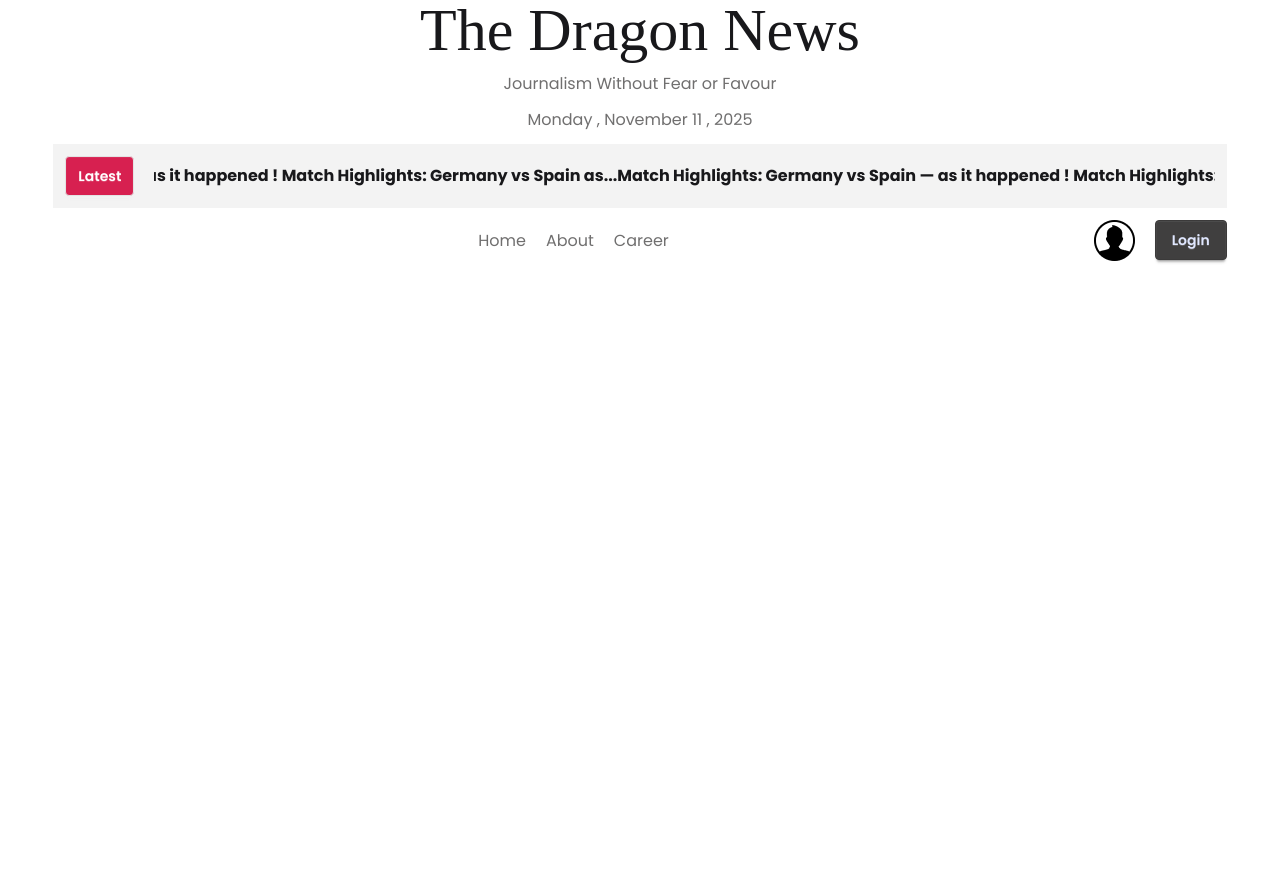
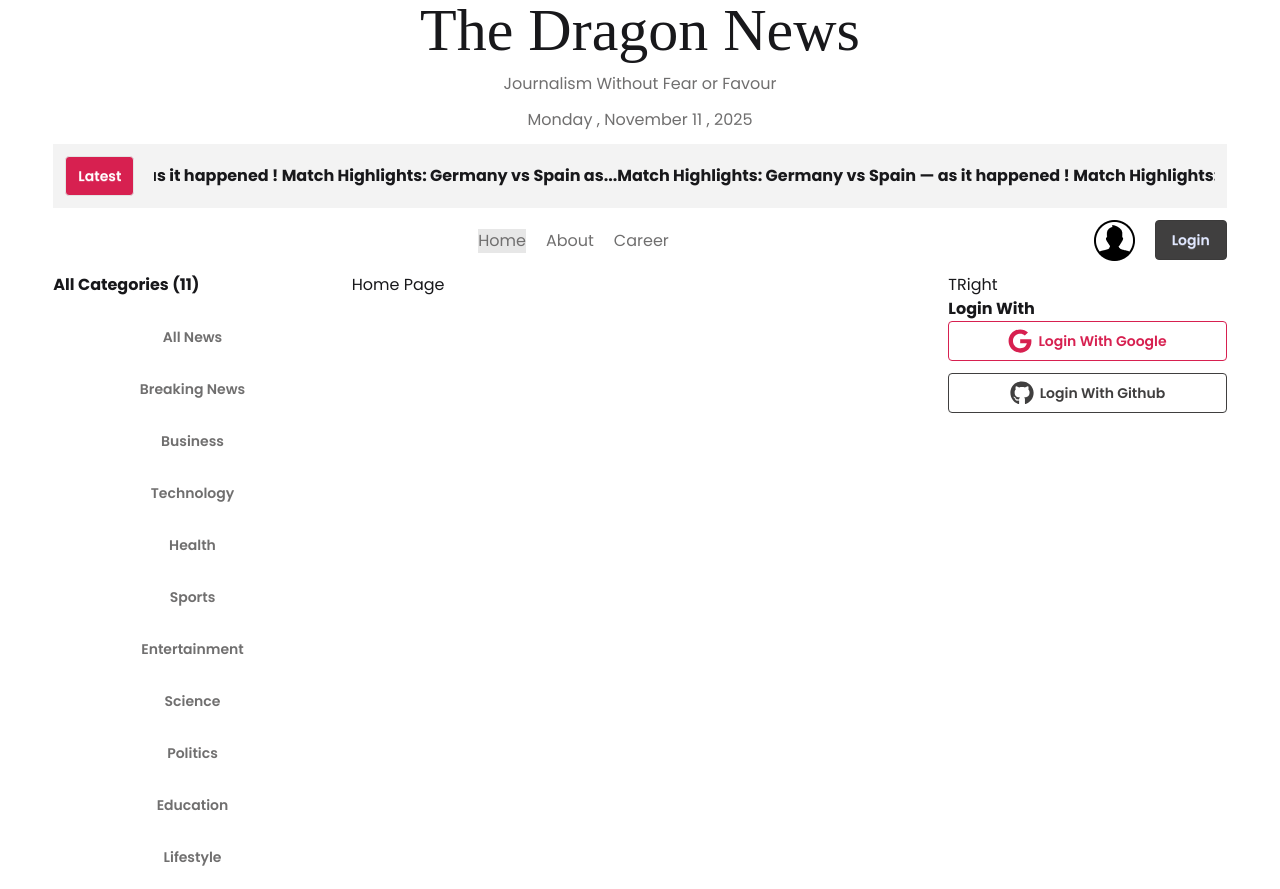
Before and after one commit to fardoush/dragon-news, a React (Vite) app: page / in a window 1280 px wide. Before the commit the page ends 800 px from the top, so only its background shows below. Built offline with nearby package versions, Linux system fonts and the light colour scheme; a web font is replaced by a local one.

Commit message:
add to show category data  list and design

```diff
--- a/package.json
+++ b/package.json
@@ -16,6 +16,7 @@
     "react": "^19.2.0",
     "react-dom": "^19.2.0",
     "react-fast-marquee": "^1.6.5",
+    "react-icons": "^5.5.0",
     "react-router": "^7.9.6",
     "tailwindcss": "^4.1.17"
   },
--- /dev/null
+++ b/src/components/Categories.jsx
@@ -0,0 +1,24 @@
+import React, { use } from 'react';
+import { NavLink } from 'react-router';
+
+const categoriesPromise = fetch("/public/demo-data/categories.json")
+.then((res) => res.json());
+const Categories = () => {
+    // categories data ak bar load hobe
+    // console.log(categoriesPromise);
+    const categories = use(categoriesPromise);
+
+    return (
+        <div>
+            <h2 className="font-bold">All Categories ({categories.length})</h2>
+
+            <div className="grid grid-cols-1 mt-5 gap-3">
+                {
+                    categories.map((category) => (<NavLink key={category.id} className={'btn bg-base-100 border-0 hover:bg-base-200 font-semibold text-accent'} to ={`/category/${category.id}`} >{category.name}</NavLink>))
+                }
+            </div>
+        </div>
+    );
+};
+
+export default Categories;
--- /dev/null
+++ b/src/components/NewsCard.jsx
@@ -0,0 +1,102 @@
+import { FaEye, FaShareAlt, FaRegBookmark, FaStar } from "react-icons/fa";
+import { IoShareSocialOutline } from "react-icons/io5";
+
+
+
+
+const NewsCard = ({ news }) => {
+  const {
+    title,
+    author,
+    rating,
+    total_view,
+    thumbnail_url,
+    details,
+    tags,
+  } = news;
+
+  return (
+    <div className="card bg-base-100 shadow-md   mb-6 border-base-300 border border-t-0   rounded-tl-xl rounded-tr-xl">
+      {/* Author + actions */}
+      <div className="flex items-center justify-between bg-base-200 p-4 rounded-tl-xl rounded-tr-xl">
+        <div className="flex items-center gap-3">
+          <img
+            src={author?.img}
+            alt={author?.name}
+            className="w-10 h-10 rounded-full"
+          />
+          <div>
+            <h2 className="text-base font-semibold text-primary">{author?.name}</h2>
+            <p className="text-xs text-accent">
+              {new Date(news.author.published_date).toDateString()}
+            </p>
+          </div>
+        </div>
+
+        <div className="flex gap-4 text-gray-600 text-xl cursor-pointer">
+          <FaRegBookmark  className="text-accent"/>
+          <IoShareSocialOutline className="text-accent" />
+
+        </div>
+      </div>
+
+      <div className="p-6">
+        {/* Title */}
+      <h3 className="text-xl font-bold mb-5 text-primary">{title}</h3>
+
+      {/* Thumbnail */}
+      <figure>
+        <img
+          src={thumbnail_url}
+          alt={title}
+          className="w-full rounded-lg object-cover shadow-sm"
+        />
+      </figure>
+
+      {/* Details text */}
+      <p className="text-base text-accent mt-3">
+        {/* {details.slice(0, 200)}...
+        <span className="text-orange-500 cursor-pointer ml-1 font-semibold">Read More</span> */}
+        {
+            details.length > 200 ? (
+                <>
+                {details.slice(0,200)}...
+                <span className=" font-semibold cursor-pointer hover:underline text-orange-400">Read More</span>
+                </>
+            )
+            : (
+                details
+            )
+        }
+      </p>
+
+      {/* Tags */}
+      <div className="flex gap-2 flex-wrap mt-3">
+        {tags?.map((tag, i) => (
+          <span
+            key={i}
+            className="px-3 py-1 bg-gray-200 rounded-full text-xs text-gray-600"
+          >
+            #{tag}
+          </span>
+        ))}
+      </div>
+
+      {/* Rating + views */}
+      <div className="border-t pt-3 mt-3 flex justify-between items-center border-base-300">
+        <div className="flex items-center gap-2 text-orange-500">
+          <FaStar />
+          <span className="font-semibold text-base">{rating?.number}</span>
+        </div>
+
+        <div className="flex items-center gap-2 text-gray-600">
+          <FaEye />
+          <span className="text-base">{total_view}</span>
+        </div>
+      </div>
+      </div>
+    </div>
+  );
+};
+
+export default NewsCard;
--- /dev/null
+++ b/src/components/homelayout/LeftAside.jsx
@@ -0,0 +1,15 @@
+import React, { Suspense } from 'react';
+import Categories from '../Categories';
+
+const LeftAside = () => {
+    return (
+        <div>
+            <Suspense fallback={<span className="loading loading-bars loading-lg"></span>}>
+                <Categories/>
+            </Suspense>
+
+        </div>
+    );
+};
+
+export default LeftAside;
--- /dev/null
+++ b/src/components/homelayout/RightAside.jsx
@@ -0,0 +1,14 @@
+import React from 'react';
+import SocialLogin from './SocialLogin';
+
+const RightAside = () => {
+    return (
+        <div>
+            TRight
+            <SocialLogin/>
+
+        </div>
+    );
+};
+
+export default RightAside;
--- /dev/null
+++ b/src/components/homelayout/SocialLogin.jsx
@@ -0,0 +1,18 @@
+import React from 'react';
+import { FaGoogle, FaGithub  } from "react-icons/fa";
+
+
+const SocialLogin = () => {
+    return (
+        <div>
+            <h2 className='font-bold'>Login With</h2>
+            <div className="space-y-3">
+                <button className="btn btn-outline btn-secondary w-full"><FaGoogle size={24}/> Login With Google</button>
+                <button className="btn btn-outline btn-primary w-full "><FaGithub size={24} />
+ Login With Github</button>
+            </div>
+        </div>
+    );
+};
+
+export default SocialLogin;
--- a/src/index.css
+++ b/src/index.css
@@ -18,5 +18,10 @@
 
 *{
     font-family: "Poppins", sans-serif;
+    box-sizing: border-box;
+    box-shadow: none;
 
 }
+a.active{
+  @apply bg-base-300;
+}
--- a/src/layouts/HomeLayouts.jsx
+++ b/src/layouts/HomeLayouts.jsx
@@ -3,6 +3,8 @@ import { Outlet } from 'react-router';
 import Header from '../components/Header';
 import LatestNews from '../components/LatestNews';
 import Navbar from '../components/Navbar';
+import LeftAside from '../components/homelayout/LeftAside';
+import RightAside from '../components/homelayout/RightAside';
 
 const HomeLayouts = () => {
     return (
@@ -16,12 +18,18 @@ const HomeLayouts = () => {
                     <Navbar></Navbar>
                 </nav>
             </header>
-            <main>
-                <section className="left_nav"></section>
-                <section className="main">
+            <main className='w-11/12 mx-auto my-3 grid grid-cols-12 gap-5'>
+                <aside className='col-span-3'>
+                    <LeftAside/>
+                </aside>
+
+                <section className="main col-span-6">
                     <Outlet/>
                 </section>
-                <section className="right_nav"></section>
+
+                <aside className='col-span-3'>
+                    <RightAside/>
+                </aside>
             </main>
         </div>
     );
--- a/src/main.jsx
+++ b/src/main.jsx
@@ -1,7 +1,6 @@
 import { StrictMode } from 'react'
 import { createRoot } from 'react-dom/client'
 import './index.css'
-import App from './App.jsx'
 import { RouterProvider } from 'react-router'
 import router from './routes/routes.jsx'
 
--- /dev/null
+++ b/src/pages/CategoryNews.jsx
@@ -0,0 +1,42 @@
+import React, { useEffect, useState } from 'react';
+import { useLoaderData, useParams } from 'react-router';
+import NewsCard from '../components/NewsCard';
+
+const CategoryNews = () => {
+    const {id} = useParams();
+    const data = useLoaderData();
+    const[categoryNews, setCategoryNews] = useState([]);
+    console.log(id, data);
+
+    useEffect(() => {
+        // id = 0 hole sob data dekhabo
+        if(id == "0"){
+            setCategoryNews(data);
+            return;
+        }
+        // jodi 0 na hoye 1 hoy tahole  jar j data se tai dekhabe specially today kaj gulo
+        else if(id == "1"){
+                    const filteredNews = data.filter((news) => news.others.is_today_pick == true);
+                    setCategoryNews(filteredNews);
+        }
+// category_id == id ai ta match hole dekhabe
+        else{
+            const filteredNews = data.filter((news) => news.category_id == id);
+        console.log(filteredNews);
+        setCategoryNews(filteredNews);
+        }
+    },[data, id]);
+    return (
+        <div>
+           <h2 className="text-3xl font-bold mb-5"> Total <span className='text-secondary'>{categoryNews.length}</span> news Found</h2>
+
+           <div className="grid grid-cols-1 gap-5">
+{
+    categoryNews.map(news => <NewsCard key={news.id} news={news}></NewsCard>)
+}
+           </div>
+        </div>
+    );
+};
+
+export default CategoryNews;
--- /dev/null
+++ b/src/pages/Home.jsx
@@ -0,0 +1,11 @@
+import React from 'react';
+
+const Home = () => {
+    return (
+        <div>
+            <h2 className="h2-text">Home Page </h2>
+        </div>
+    );
+};
+
+export default Home;
--- a/src/routes/routes.jsx
+++ b/src/routes/routes.jsx
@@ -1,11 +1,25 @@
 import { createBrowserRouter } from "react-router";
 import HomeLayouts from "../layouts/HomeLayouts";
+import Home from "../pages/Home";
+import CategoryNews from "../pages/CategoryNews";
+
 
 const router = createBrowserRouter(
     [
         {
             path: '/',
-            Component: HomeLayouts
+            Component: HomeLayouts,
+            children: [
+                {
+                   index: true, Component: Home
+                },
+
+                {
+                    path: "/category/:id",
+                    Component: CategoryNews,
+                    loader: () => fetch("/public/demo-data/news.json")
+                }
+            ]
         },
         {
             path: '/auth',
```
Also changed, not shown: 1 other file (tests, documents, lock files or other folders).
